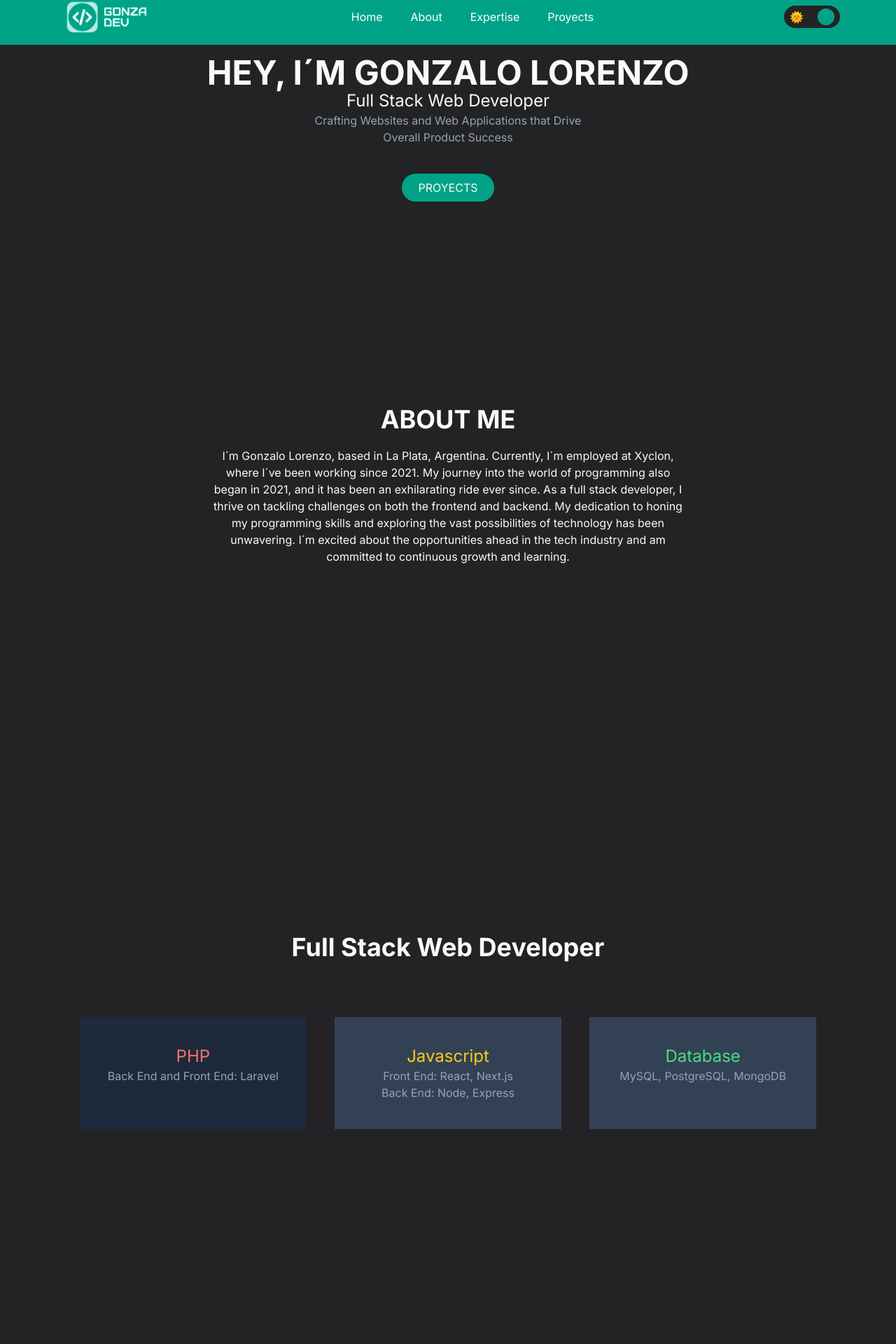
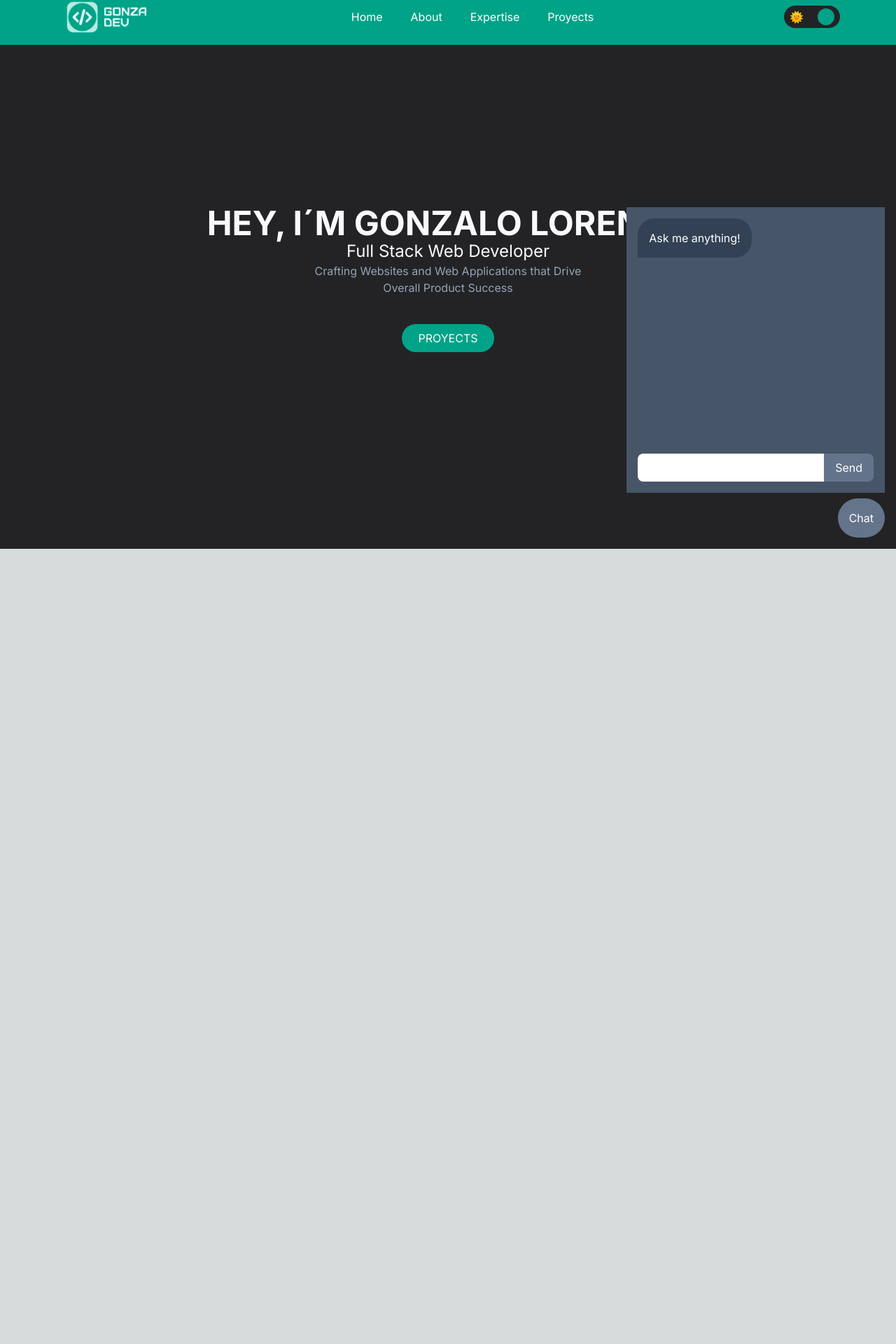
Before and after one commit to gonzalolsk/gonza-dev, a Next.js app: page / in a window 1280 px wide. Shown: the part 16-1936 px from the top of the page at 70% size. After the commit the page ends 800 px from the top, so only its background shows below. Built offline with nearby package versions, Linux system fonts and the light colour scheme; no server answers.

Commit message:
divide sections, scroll snap, and chat icon

```diff
--- a/app/@chat/page.tsx
+++ b/app/@chat/page.tsx
@@ -53,7 +53,12 @@ export default function ChatPage(){
     }
 
     return(
-        <section className="p-4 grid gap-4 bg-slate-600">
+    <>
+        <button id="chat-button" className="fixed bottom-4 right-4 z-10 bg-slate-500 text-white p-4 rounded-full" onClick={() => document.getElementById('opened-chat')?.classList.toggle('hidden')}>
+            Chat
+        </button>
+
+        <section id="opened-chat" className="p-4 grid gap-4 bg-slate-600 fixed bottom-20 right-4 ">
             <article id="msg-box" className="grid gap-4 max-h-[320px] h-[320px] items-start overflow-y-auto">
                 {messages.map(message => (
                     <div key={message.id} className={` p-4 rounded-3xl bg-slate-700 text-white w-fit ${message.owner === 'user' ? 'bg-slate-900 ml-auto rounded-br-none' : 'rounded-bl-none' }`}>
@@ -69,5 +74,6 @@ export default function ChatPage(){
                 </button>
             </form>
         </section>
+        </>
     )
 }
--- a/app/globals.css
+++ b/app/globals.css
@@ -9,7 +9,7 @@
   --background-end-rgb: 255, 255, 255;
   scroll-behavior: smooth;
 }
-
+/*
 @media (prefers-color-scheme: dark) {
   :root {
     --foreground-rgb: 255, 255, 255;
@@ -21,7 +21,7 @@
     --grey: #94a3b8;
     --white: #fff;
   }
-}
+} */
 
 body {
   color: rgb(var(--white));
@@ -40,17 +40,22 @@ body {
 }
 
 main{
-  scroll-behavior: smooth;
+  /* scroll-behavior: smooth; */
+}
+.scroll-container{
+  scroll-snap-type: y mandatory;
+  overflow-y: scroll;
+  height: 100vh;
 }
 .section{
   width: 100%;
+  height: calc(100vh - 90px);
   text-align: center;
-  min-height: 50vh;
+  scroll-snap-align: start;
   scroll-margin-top: 90px; /* agregamos el valor de height del header */
   display: flex;
   flex-direction: column;
   align-items: center;
   justify-content: center;
-  height: calc(100vh - 90px);
   scroll-behavior: smooth;
 }
--- a/app/page.tsx
+++ b/app/page.tsx
@@ -1,63 +1,18 @@
-import Header from "@/app/ui/header/Header";
-// import Image from "next/image";
-// import Tabs from "./ui/tabs/Tabs";
-import styles from "./homeStyles.module.css"
-
+import SectionWelcome from './ui/sectionWelcome/SectionWelcome';
+import SectionAbout from './ui/sectionAbout/sectionAbout';
+import SectionExpertise from './ui/sectionExpertise/SectionExpertise';
 
 export default function Home() {
 
+
   return (
     <>
-      <main className="flex flex-col min-h-screen justify-between p-24 bg-slate-300 dark:bg-[#232325] text-slate-800 dark:text-slate-50 " id="home">
-        <section id="home" className={styles.welcomeSection}>
-          <article className=" text-center">
-            <h1 className="text-5xl font-bold">HEY, I´M GONZALO LORENZO</h1>
-            <p className="text-2xl ">Full Stack Web Developer</p>
-            <p className="text-slate-500 dark:text-[#94a3b8] max-w-96 m-auto">Crafting Websites and Web Applications that Drive Overall Product Success</p>
-            <button className="text-slate-50 dark:text-slate-50 bg-[#00a388] px-6 py-2 rounded-full my-10 mx-auto">PROYECTS</button>
-          </article>
-        </section>
-
-        <section id="about" className=" section mb-20 ">
-          <h2 className="text-4xl font-bold text-center my-5">ABOUT ME</h2>
-          <p className="max-w-2xl">
-          I´m Gonzalo Lorenzo, based in La Plata, Argentina. Currently, I´m employed at Xyclon, where I´ve been working since 2021. My journey into the world of programming also began in 2021, and it has been an exhilarating ride ever since. As a full stack developer, I thrive on tackling challenges on both the frontend and backend. My dedication to honing my programming skills and exploring the vast possibilities of technology has been unwavering. I´m excited about the opportunities ahead in the tech industry and am committed to continuous growth and learning.
-          </p>
-        </section>
-
-        {/* <section id="experience-education" className="my-10 text-slate-800 dark:text-slate-50">
-          <h2 className="text-4xl font-bold text-center my-5">Experience &amp; Education</h2>
-          <Tabs />
-        </section> */}
-
-        <section id="expertise" className="section">
-          <h2 className="text-4xl font-bold text-center mb-20"> Full Stack Web Developer</h2>
-
-        <div className="grid grid-cols-3 gap-10">
-
-        <div className="card bg-slate-800 p-10">
-            <h3 className="text-2xl text-red-400">PHP</h3>
-            <h5 className="text-slate-400 dark:text-slate-400">Back End and Front End: Laravel</h5>
+      <main className="flex flex-col justify-between bg-slate-300 dark:bg-[#232325] text-slate-800 dark:text-slate-50 " id="home">
+        <div className="scroll-container">
+          <SectionWelcome />
+          <SectionAbout />
+          <SectionExpertise />
         </div>
-
-          <div className="card bg-slate-700 p-10 ">
-            <h3 className="text-2xl text-yellow-400">Javascript</h3>
-            <h5 className="text-slate-400 dark:text-slate-400">Front End: React, Next.js</h5>
-            <h5 className="text-slate-400 dark:text-slate-400">Back End: Node, Express</h5>
-          </div>
-
-          <div className="card bg-slate-700 p-10">
-            <h3  className="text-2xl text-green-400">Database</h3>
-            <h5 className="text-slate-400 dark:text-slate-400">MySQL, PostgreSQL, MongoDB</h5>
-          </div>
-        </div>
-        {/* <div className="card bg-green-700 p-10 mt-5 w-full">
-          <h3 className="text-2xl text-blue-400"></h3>
-          <h5 className="text-slate-400 dark:text-slate-400">Front End: React, Next.js</h5>
-          <h5 className="text-slate-400 dark:text-slate-400">Back End: Node, Express</h5>
-        </div> */}
-        </section>
-
       </main>
     </>
   );
--- a/app/ui/header/Header.tsx
+++ b/app/ui/header/Header.tsx
@@ -13,7 +13,7 @@ const Header = () => {
             <nav>
                 <ul className="flex gap-10">
                     <li>
-                        <a href="#home">Home</a>
+                        <a href="#welcome">Home</a>
                     </li>
                     <li>
                         <a href="#about">About</a>
--- /dev/null
+++ b/app/ui/sectionAbout/sectionAbout.tsx
@@ -0,0 +1,10 @@
+export default function SectionAbout(){
+    return(
+        <section id="about" className=" section ">
+            <h2 className="text-4xl font-bold text-center my-5">ABOUT ME</h2>
+            <p className="max-w-2xl">
+            I´m Gonzalo Lorenzo, based in La Plata, Argentina. Currently, I´m employed at Xyclon, where I´ve been working since 2021. My journey into the world of programming also began in 2021, and it has been an exhilarating ride ever since. As a full stack developer, I thrive on tackling challenges on both the frontend and backend. My dedication to honing my programming skills and exploring the vast possibilities of technology has been unwavering. I´m excited about the opportunities ahead in the tech industry and am committed to continuous growth and learning.
+            </p>
+      </section>
+    )
+}
--- /dev/null
+++ b/app/ui/sectionExpertise/SectionExpertise.tsx
@@ -0,0 +1,31 @@
+export default function SectionExpertise(){
+    return(
+        <section id="expertise" className="section">
+        <h2 className="text-4xl font-bold text-center mb-20"> Full Stack Web Developer</h2>
+
+      <div className="grid grid-cols-3 gap-10">
+
+      <div className="card bg-slate-800 p-10">
+          <h3 className="text-2xl text-red-400">PHP</h3>
+          <h5 className="text-slate-400 dark:text-slate-400">Back End and Front End: Laravel</h5>
+      </div>
+
+        <div className="card bg-slate-700 p-10 ">
+          <h3 className="text-2xl text-yellow-400">Javascript</h3>
+          <h5 className="text-slate-400 dark:text-slate-400">Front End: React, Next.js</h5>
+          <h5 className="text-slate-400 dark:text-slate-400">Back End: Node, Express</h5>
+        </div>
+
+        <div className="card bg-slate-700 p-10">
+          <h3  className="text-2xl text-green-400">Database</h3>
+          <h5 className="text-slate-400 dark:text-slate-400">MySQL, PostgreSQL, MongoDB</h5>
+        </div>
+      </div>
+      {/* <div className="card bg-green-700 p-10 mt-5 w-full">
+        <h3 className="text-2xl text-blue-400"></h3>
+        <h5 className="text-slate-400 dark:text-slate-400">Front End: React, Next.js</h5>
+        <h5 className="text-slate-400 dark:text-slate-400">Back End: Node, Express</h5>
+      </div> */}
+      </section>
+    )
+}
--- /dev/null
+++ b/app/ui/sectionWelcome/SectionWelcome.tsx
@@ -0,0 +1,12 @@
+export default function SectionWelcome(){
+    return(
+        <section id="welcome" className={`section mt-20 `}>
+            <article className="text-center">
+                <h1 className="text-5xl font-bold">HEY, I´M GONZALO LORENZO</h1>
+                <p className="text-2xl ">Full Stack Web Developer</p>
+                <p className="text-slate-500 dark:text-[#94a3b8] max-w-96 m-auto">Crafting Websites and Web Applications that Drive Overall Product Success</p>
+                <button className="text-slate-50 dark:text-slate-50 bg-[#00a388] px-6 py-2 rounded-full my-10 mx-auto">PROYECTS</button>
+            </article>
+        </section>
+    )
+}
```
Also changed, not shown: 1 other file (tests, documents, lock files or other folders). Lines whose indentation alone changed are shown as unchanged.
